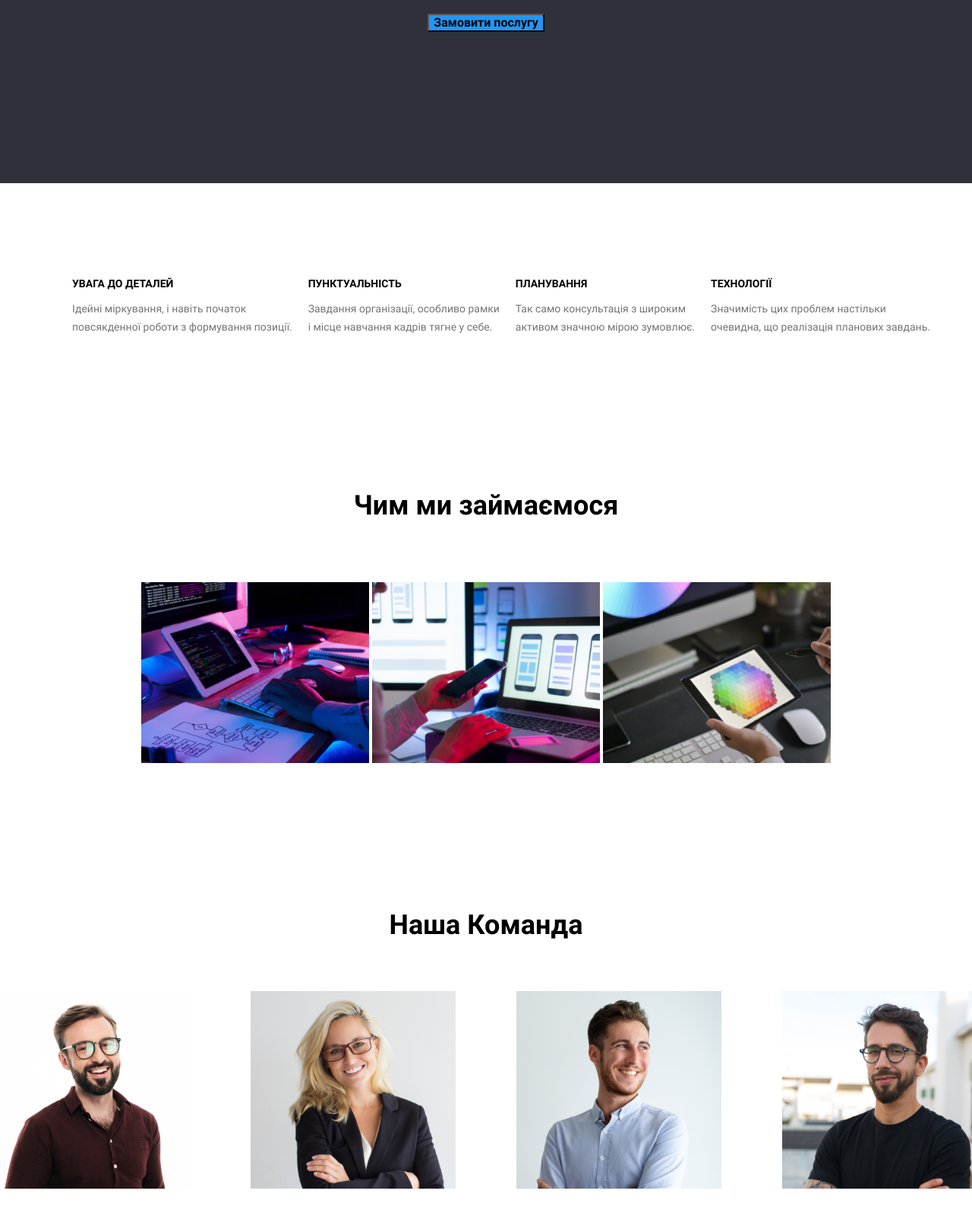
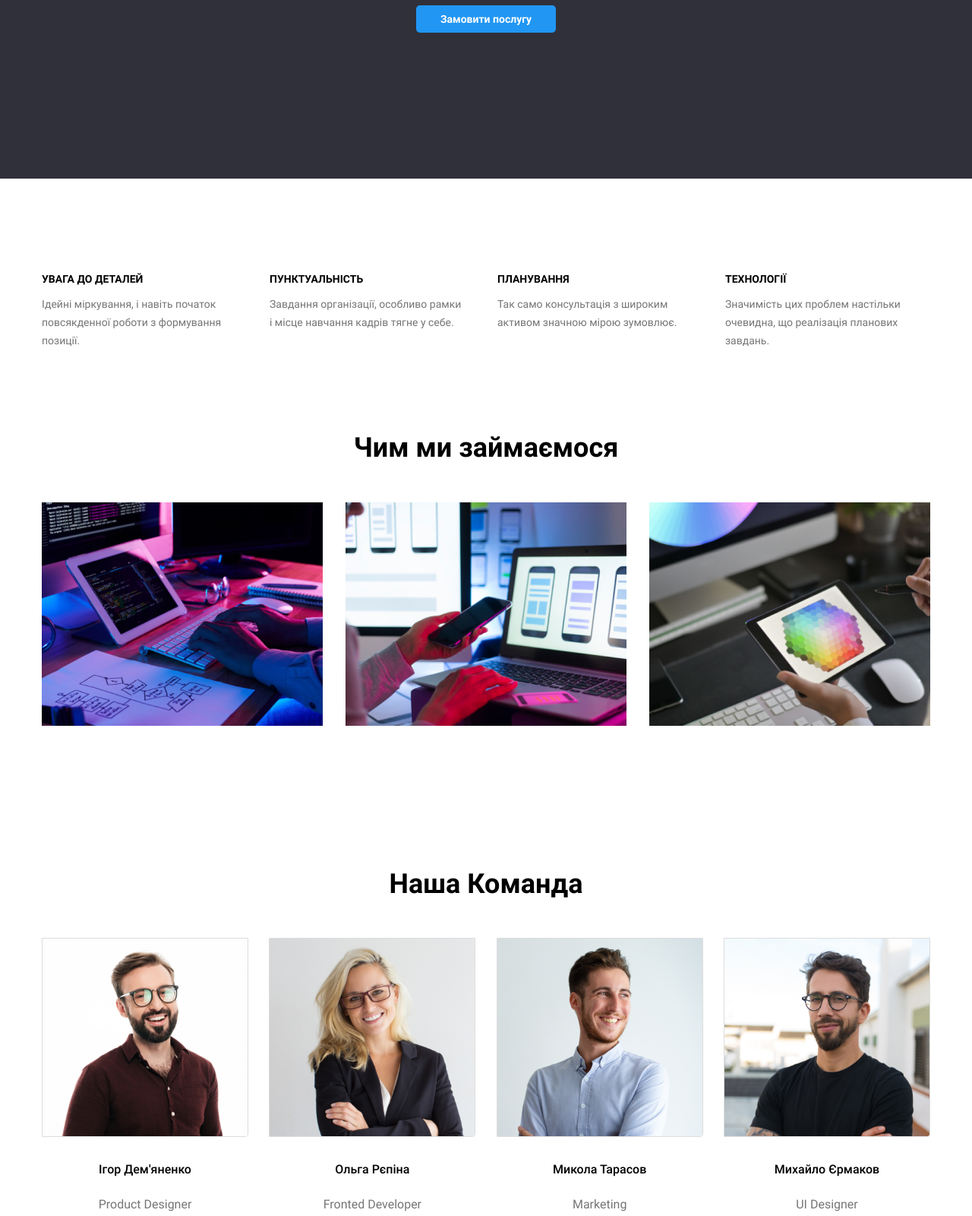
Before and after one commit to Nazar-fronted/WebStudio-main, a plain HTML site: page index.html in a window 1280 px wide. Shown: the part 447-2047 px from the top of the page at 76% size. Drawn offline with nearby package versions, Linux system fonts and the light colour scheme.

Commit message:
fix index

```diff
--- a/index.html
+++ b/index.html
@@ -58,9 +58,9 @@
         <div class="container create">
             <h2 class="team-title">Чим ми займаємося</h2>
             <div class="team-div">
-                <img class="div-img" src="./img/img (12).png" width="300" alt="">
-                <img class="div-img" src="./img/img (13).png" width="300" alt="">
-                <img class="div-img" src="./img/img (14).png" width="300" alt="">
+                <img class="div-img" src="./img/img (12).png" width="370" height="294" alt="">
+                <img class="div-img" src="./img/img (13).png" width="370" height="294" alt="">
+                <img class="div-img" src="./img/img (14).png" width="370" height="294" alt="">
             </div>
         </div>
         </section>
@@ -110,8 +110,8 @@
             <address class="footer-address">
                 м. Київ, пр-т Лесі Українки, 26
             </address>
-<a class="div-link" href="mailto:info@devstudio.com">info@devstudio.com</a><br>
-<a class="div-link" href="tel:+380961111111">+380961111111</a>
+<a class="div-link-footer" href="mailto:info@devstudio.com">info@devstudio.com</a><br>
+<a class="div-link-footer" href="tel:+380961111111">+380961111111</a>
         </div>
     </div>
     </footer>
--- a/style.css
+++ b/style.css
@@ -105,6 +105,7 @@ button {
     font-weight: 700;
     font-size: 36px;
 
+
 }
 .section-title {
     font-family: "Roboto";
@@ -113,7 +114,7 @@ button {
     line-height: 1.17;
 
 }
-.div-link {
+.div-link-footer {
     font-family: "Roboto";
     font-weight: 500;
     font-size: 14px;
@@ -131,6 +132,7 @@ button {
     font-size: 14px;
     text-decoration: none;
     color: black;
+    ;
 
 }
 .nav-link:hover {
@@ -150,6 +152,14 @@ button {
 .title-title{
     line-height: 1.36;
 }
+.div-link{
+    font-family: "Roboto";
+    font-weight: 500;
+    font-size: 14px;
+    text-decoration: none;
+    color: #757575;
+
+}
 .flexelement{
     display:flex;
     justify-content: space-between;
@@ -164,21 +174,17 @@ button {
 .ul-list{
     display: flex;
     justify-content: space-between;
+    padding: 0;
 
 }
 ul{
     list-style: none;
 }
-.create{
-    display: flex;
-    align-items: center;
-    flex-direction: column;
 
 
-}
 .add-class{
     display: flex;
-    justify-content:center ;
+    justify-content:space-between ;
 
 }
 .team-title{
@@ -197,9 +203,18 @@ ul{
 }
 .title-title{
     color: #FFFFFF;
+    text-align: center;
 }
 .title-button{
+
     background-color: #2196F3;
+    color: white;
+    border: none;
+    padding: 10px 32px 10px 32px;
+    font-size: 14px;
+    border-radius: 5px;
+    cursor: pointer;
+
 
 }
 footer{
@@ -207,3 +222,40 @@ footer{
     padding-top: 60px;
     padding-bottom: 60px;
 }
+.nav-link:not(:last-child){
+    margin-right: 50px;
+}
+.div-link:not(:last-child){
+    margin-left: 344px;
+    margin-right: 50px;
+}
+.li-list{
+    width: 270px;
+}
+.team-div{
+    display: flex;
+    justify-content: space-between;
+}
+.section-figcaption{
+    text-align: center;
+}
+.section-text{
+    margin-bottom: 124px;
+}
+.section-figure{
+    margin: 0;
+}
+.logo-two{
+    margin-bottom: 20px;
+}
+.footer-address{
+    margin-bottom: 9px;
+}
+.section-team{
+    margin-top: 94px;
+}
+.section-img{
+    border-radius: 0 0 4px 0;
+    overflow: hidden;
+    border: 1px solid #ddd;
+}
```
